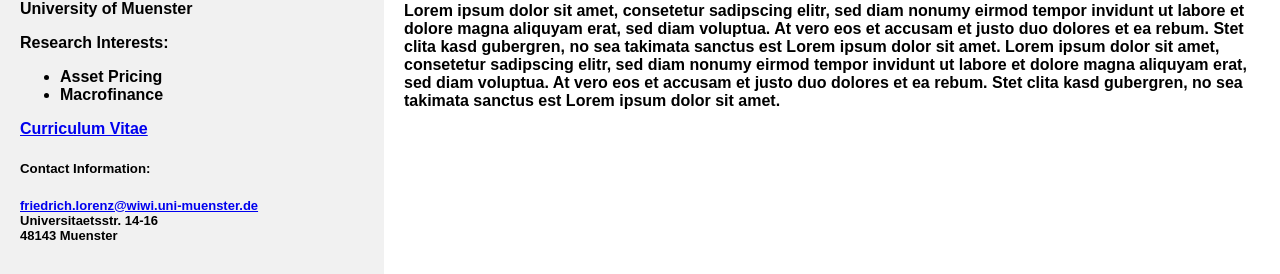
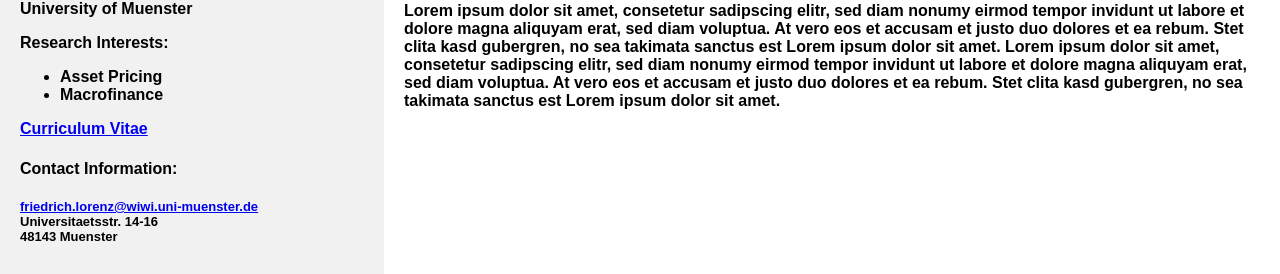
Before and after one commit to frilorde/page, a Jekyll site: the page built from index.html, in a window 1280 px wide. Shown: the part 680-954 px from the top of the page. Built offline with Jekyll 4.4.1, drawn with Linux system fonts in a browser that asks for light colours.

```diff
--- a/index.html
+++ b/index.html
@@ -15,7 +15,7 @@ title: Friedrich Lorenz, PhD Candidate
 		    <li>Macrofinance</li>
 	   	    </ul>
 		    <a href="cv/cv_Friedrich_Lorenz.pdf">Curriculum Vitae</a>
-		    <h5>Contact Information:</h5>
+		    <h4>Contact Information:</h4>
 		    <p style="font-size:small;"> <a href="mailto:friedrich.lorenz@wiwi.uni-muenster.de">friedrich.lorenz@wiwi.uni-muenster.de</a> <br>
 		    Universitaetsstr. 14-16<br>
 	            48143 Muenster</p>
```
